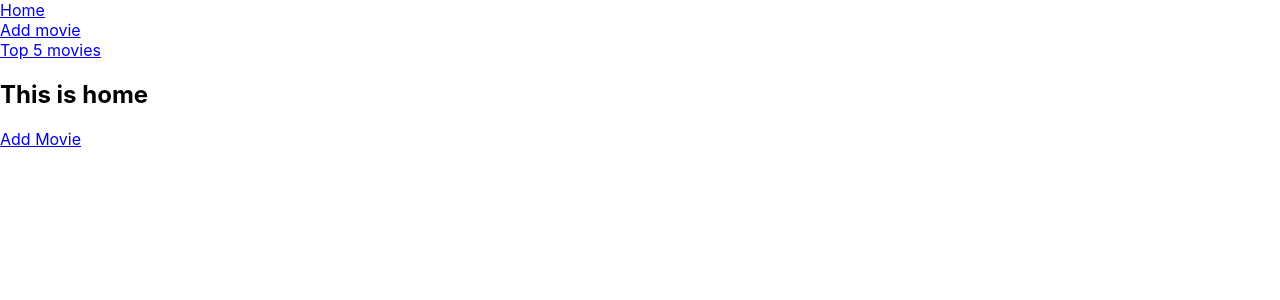
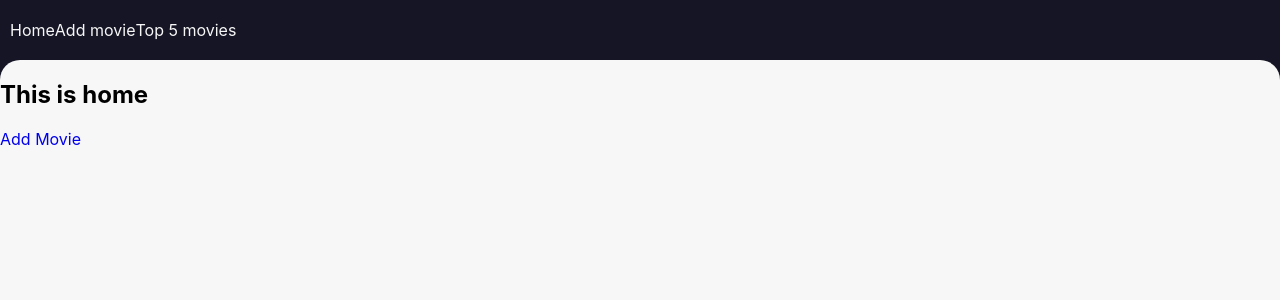
Before and after one commit to jmejia1221/movieapp, a React (Create React App) app: page /home in a window 1280 px wide. Shown: the top 300 px of the page. Built offline with nearby package versions, Linux system fonts and the light colour scheme.

Commit message:
* Added global styles * Added header container * added some styles to main container and header

```diff
--- a/src/App.js
+++ b/src/App.js
@@ -1,7 +1,7 @@
 import { Route, Redirect } from "react-router-dom";
 
 // Components
-import Navigation from "./components/Layout/Header/Navigation";
+import Header from "./components/Layout/Header";
 
 // Pages
 import Home from "./pages/home";
@@ -9,15 +9,13 @@ import MovieCreation from "./pages/MovieCreation";
 import TopMovies from "./pages/TopMovies";
 
 // CSS
-import styles from './App.scss';
+import styles from './App.module.scss';
 
 function App() {
     return (
         <div className={styles.App}>
-            <header className="App-header">
-                <Navigation />
-            </header>
-            <section>
+            <Header />
+            <section className={styles.container}>
                 <switch>
                     <Route exact path="/" render={() => <Redirect to="home" />} />
                     <Route exact path="/home">
--- /dev/null
+++ b/src/App.module.scss
@@ -0,0 +1,12 @@
+.App {
+  height: 100%;
+  background-color: var(--primary);
+  .container {
+    inset: 0;
+    top: 6rem;
+    position: absolute;
+    border-top-right-radius: 2rem;
+    border-top-left-radius: 2rem;
+    background-color: var(--white);
+  }
+}
--- a/src/App.scss
+++ /dev/null
@@ -1,10 +0,0 @@
-body,
-html {
-    padding: 0;
-    margin: 0;
-}
-
-ul {
-    padding: 0;
-    margin: 0;
-}
--- /dev/null
+++ b/src/components/Layout/Header/Header.module.scss
@@ -0,0 +1,7 @@
+.container {
+  padding: 1rem;
+  height: 4rem;
+  display: flex;
+  align-items: center;
+  background-color: var(--primary);
+}
--- /dev/null
+++ b/src/components/Layout/Header/Navigation/Navigation.module.scss
@@ -0,0 +1,11 @@
+.container {
+  .list {
+    display: flex;
+    align-items: center;
+    .item {
+      a {
+        color: var(--white);
+      }
+    }
+  }
+}
--- a/src/components/Layout/Header/Navigation/index.jsx
+++ b/src/components/Layout/Header/Navigation/index.jsx
@@ -1,17 +1,20 @@
 import React from 'react';
 import { NavLink } from "react-router-dom";
 
+// CSS
+import styles from './Navigation.module.scss';
+
 const Navigation = () => {
     return (
-        <nav>
-            <ul>
-                <li>
+        <nav className={styles.container}>
+            <ul className={styles.list}>
+                <li className={styles.item}>
                     <NavLink to="/home">Home</NavLink>
                 </li>
-                <li>
+                <li className={styles.item}>
                     <NavLink to="/create-movie">Add movie</NavLink>
                 </li>
-                <li>
+                <li className={styles.item}>
                     <NavLink to="/top-movies">Top 5 movies</NavLink>
                 </li>
             </ul>
--- /dev/null
+++ b/src/components/Layout/Header/index.jsx
@@ -0,0 +1,17 @@
+import React from "react";
+
+// components
+import Navigation from "./Navigation";
+
+// CSS
+import styles from './Header.module.scss';
+
+const Header = () => {
+    return (
+        <header className={styles.container}>
+            <Navigation />
+        </header>
+    );
+};
+
+export default Header;
--- /dev/null
+++ b/src/globalStyles/_all.scss
@@ -0,0 +1,36 @@
+@import "_variables.scss";
+
+* {
+  &:after,
+  &:before {
+    box-sizing: inherit;
+  }
+}
+
+body,
+html {
+  padding: 0;
+  margin: 0;
+  height: 100%;
+  box-sizing: border-box;
+}
+
+html {
+  font-size: 62.5%;
+}
+
+body {
+  font-size: 1.6rem;
+}
+
+ul {
+  padding: 0;
+  margin: 0;
+  li {
+    list-style: none;
+  }
+}
+
+a {
+  text-decoration: none;
+}
--- /dev/null
+++ b/src/globalStyles/_variables.scss
@@ -0,0 +1,5 @@
+:root {
+  --primary: #161526;
+
+  --white: #f7f7f7;
+}
--- a/src/index.css
+++ b/src/index.css
@@ -11,3 +11,7 @@ code {
   font-family: source-code-pro, Menlo, Monaco, Consolas, 'Courier New',
     monospace;
 }
+
+#root {
+  height: 100%;
+}
--- a/src/index.js
+++ b/src/index.js
@@ -4,6 +4,9 @@ import './index.css';
 import App from './App';
 import reportWebVitals from './reportWebVitals';
 import {BrowserRouter} from "react-router-dom";
+
+// Global styles
+import './globalStyles/_all.scss';
 
 ReactDOM.render(
   <React.StrictMode>
```
